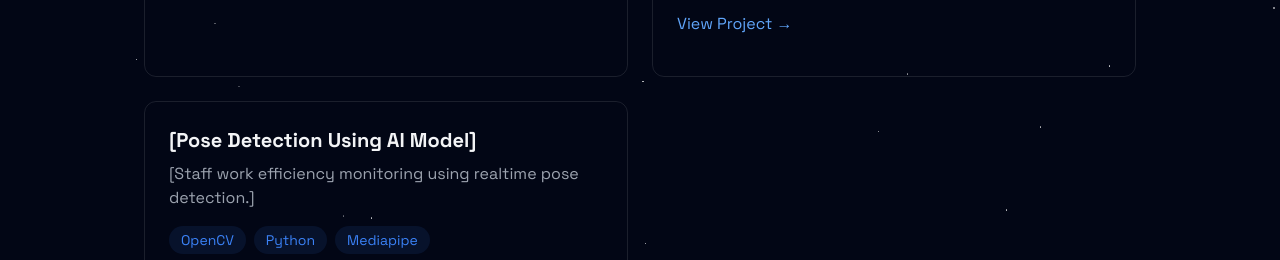
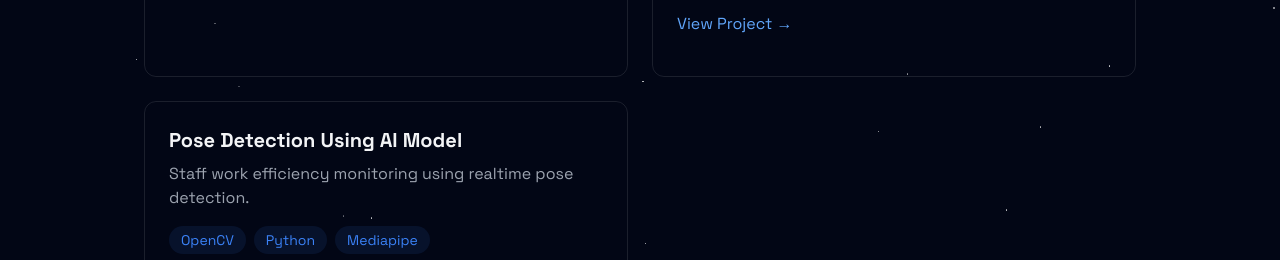
Before and after one commit to atitiken/porto, a React (Vite) app: page / in a window 1280 px wide. Shown: the part 2300-2560 px from the top of the page. Built offline with nearby package versions, Linux system fonts and the light colour scheme.

Commit message:
minor fixes

```diff
--- a/src/components/sections/Projects.jsx
+++ b/src/components/sections/Projects.jsx
@@ -93,9 +93,9 @@ Imbalanced Fracture Detection</h3>
               </div>
             </div>
             <div className="p-6 rounded-xl border border-white/10 hover:-translate-y-1 hover:border-blue-500/30 hover:shadow-[0_2px_8px_rgba(59,130,246,0.2)] transition">
-            <h3 className="text-xl font-bold mb-2">[Pose Detection Using AI Model]</h3>
+            <h3 className="text-xl font-bold mb-2">Pose Detection Using AI Model</h3>
             <p className="text-gray-400 mb-4">
-              [Staff work efficiency monitoring using realtime pose detection.]
+              Staff work efficiency monitoring using realtime pose detection.
             </p>
             <div className="flex flex-wrap gap-2 mb-4">
               {["OpenCV", "Python", "Mediapipe"].map((tech, key) => (
```
